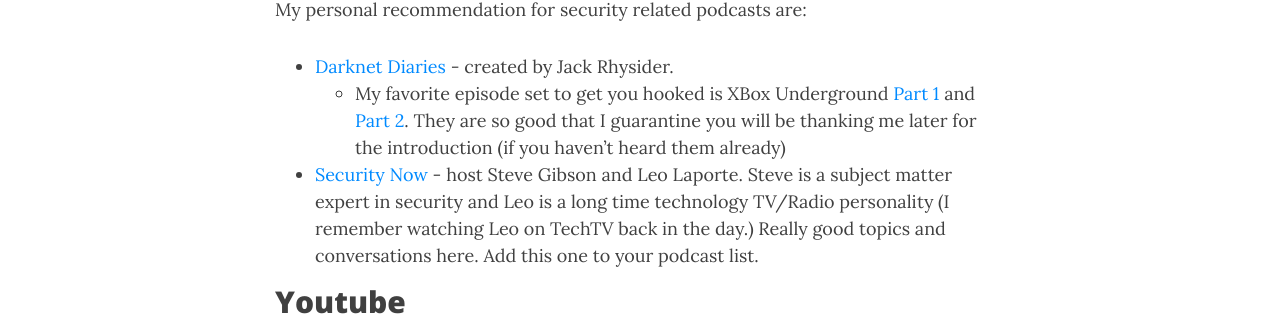
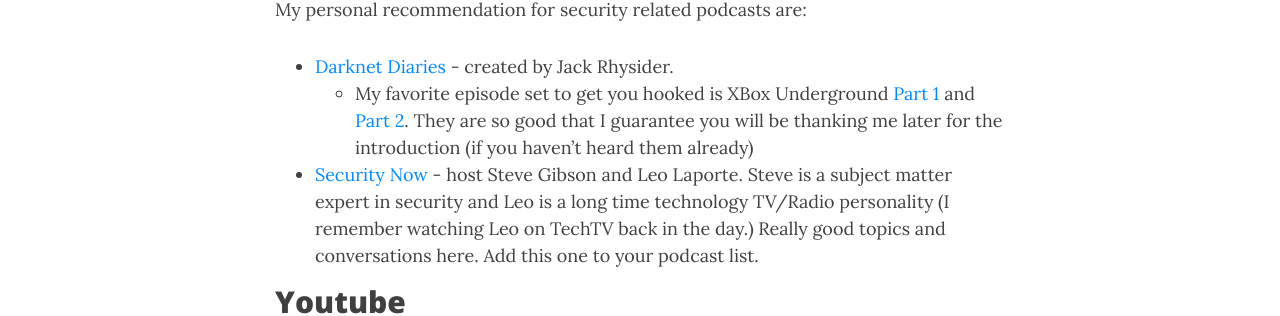
Before and after one commit to udubnate/udubnate.github.io, a Jekyll site: the page built from _posts/2020-08-20-cpes-in-quarantine.md, in a window 1280 px wide and 900 px high, scrolled down 5269 px. Shown: the part 151-467 px from the top of the window. Built offline with Jekyll 4.4.1, drawn with Linux system fonts in a browser that asks for light colours; nearby versions of some CDN libraries.

Commit message:
fix spelling

```diff
--- a/_posts/2020-08-20-cpes-in-quarantine.md
+++ b/_posts/2020-08-20-cpes-in-quarantine.md
@@ -137,7 +137,7 @@
 
 My personal recommendation for security related podcasts are:
 - [Darknet Diaries](https://darknetdiaries.com/) - created by Jack Rhysider.
-    - My favorite episode set to get you hooked is XBox Underground [Part 1](https://darknetdiaries.com/episode/45/) and [Part 2](https://darknetdiaries.com/episode/46/). They are so good that I guarantine you will be thanking me later for the introduction (if you haven't heard them already)
+    - My favorite episode set to get you hooked is XBox Underground [Part 1](https://darknetdiaries.com/episode/45/) and [Part 2](https://darknetdiaries.com/episode/46/). They are so good that I guarantee you will be thanking me later for the introduction (if you haven't heard them already)
 - [Security Now](https://twit.tv/shows/security-now) - host Steve Gibson and Leo Laporte. Steve is a subject matter expert in security and Leo is a long time technology TV/Radio personality (I remember watching Leo on TechTV back in the day.) Really good topics and conversations here. Add this one to your podcast list.
 
 ## Youtube
```
